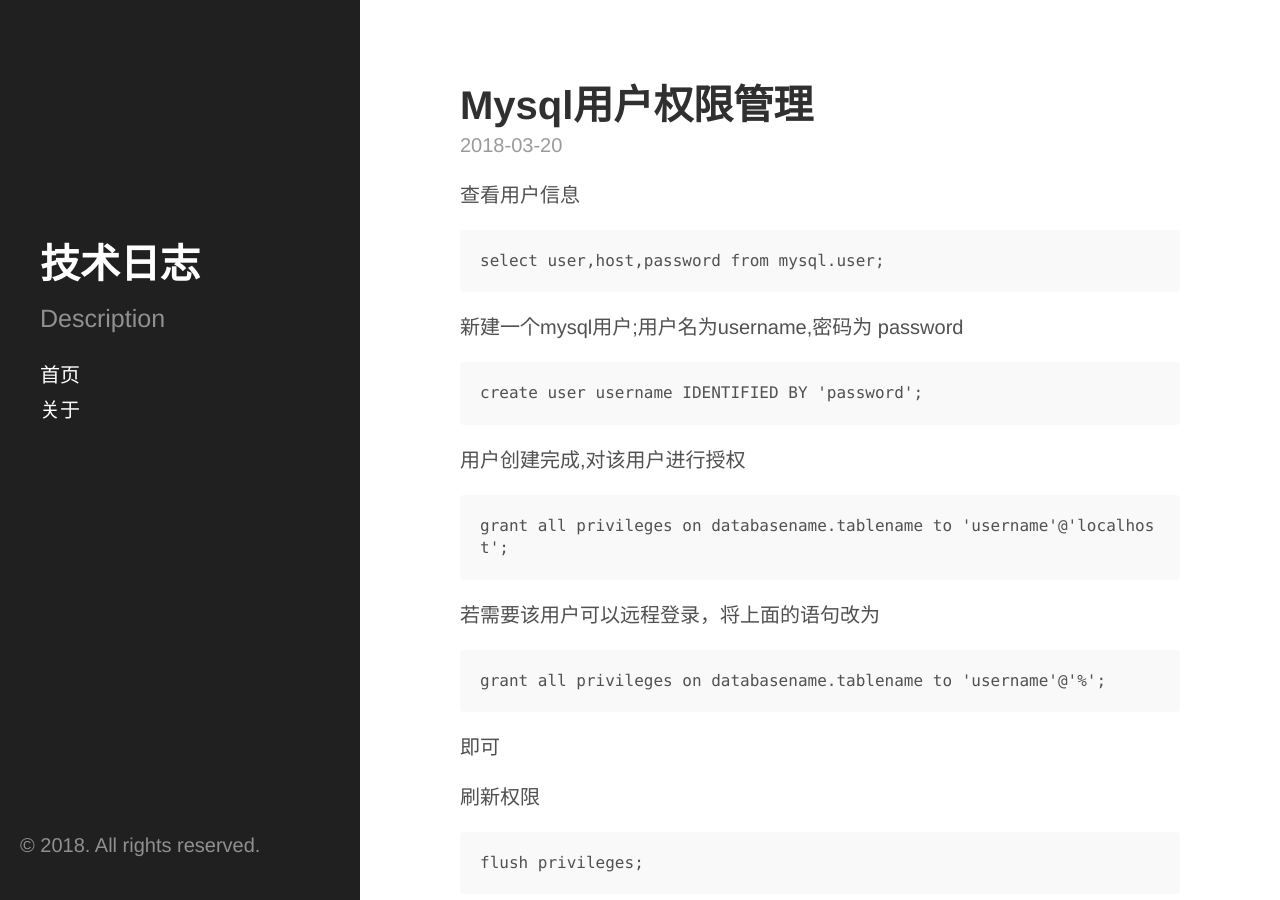
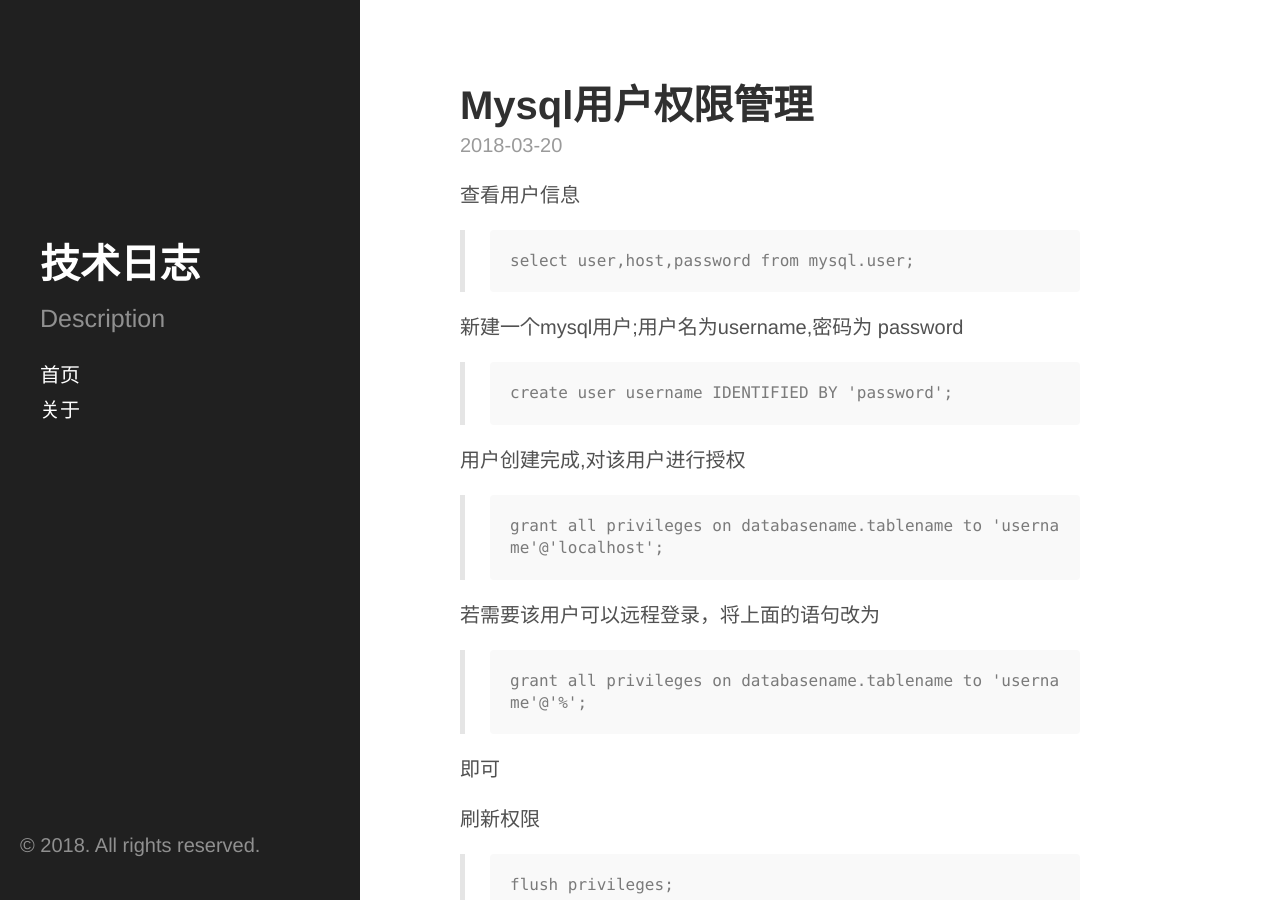
Before and after one commit to bspyy/bspyy.github.io, a Jekyll site: the page built from _posts/2018-03-20-Mysql用户权限管理.md, in a window 1280 px wide and 900 px high. Built offline with Jekyll 4.4.1, drawn with Linux system fonts in a browser that asks for light colours; our own code applies the rules of GitHub Pages for plain Markdown files.

Commit message:
update syntax

```diff
--- a/_posts/2018-03-20-Mysql用户权限管理.md
+++ b/_posts/2018-03-20-Mysql用户权限管理.md
@@ -1,52 +1,52 @@
 查看用户信息
 
-	select user,host,password from mysql.user;
+>	select user,host,password from mysql.user;
 
 新建一个mysql用户;用户名为username,密码为 password
 
-	create user username IDENTIFIED BY 'password';
+>	create user username IDENTIFIED BY 'password';
 
 用户创建完成,对该用户进行授权
 
-	grant all privileges on databasename.tablename to 'username'@'localhost';
+>	grant all privileges on databasename.tablename to 'username'@'localhost';
 
 若需要该用户可以远程登录，将上面的语句改为
 
-	grant all privileges on databasename.tablename to 'username'@'%';
+>	grant all privileges on databasename.tablename to 'username'@'%';
 
 即可
 
 
 刷新权限
 
-	flush privileges;
+>	flush privileges;
 
 查看用户信息
 
-	select user,host,password from mysql.user;
+>	select user,host,password from mysql.user;
 
 可以看到mysql是通过user和host字段来确认一个用户
 
 修改上述本地登录用户密码用户密码
 
-	set password for 'username'@'localhost' password=password('Mysql@123');
+>	set password for 'username'@'localhost' password=password('Mysql@123');
 
 或者
 
-	update mysql.user set password=password('Mysql@123') where user='username' and host='localhost';
+>	update mysql.user set password=password('Mysql@123') where user='username' and host='localhost';
 
 
 修改远程登录用户密码
 
-	set password for' username'@'%' password=password('Mysql@123');
+>	set password for' username'@'%' password=password('Mysql@123');
 
 或者
 
-	update mysql.user set password=password('Mysql@123') where user='username' and host='%';
+>	update mysql.user set password=password('Mysql@123') where user='username' and host='%';
 
 修改完成后刷新即可可生效
 
-	flush privileges;
+>	flush privileges;
 
 参考链接
 
```
